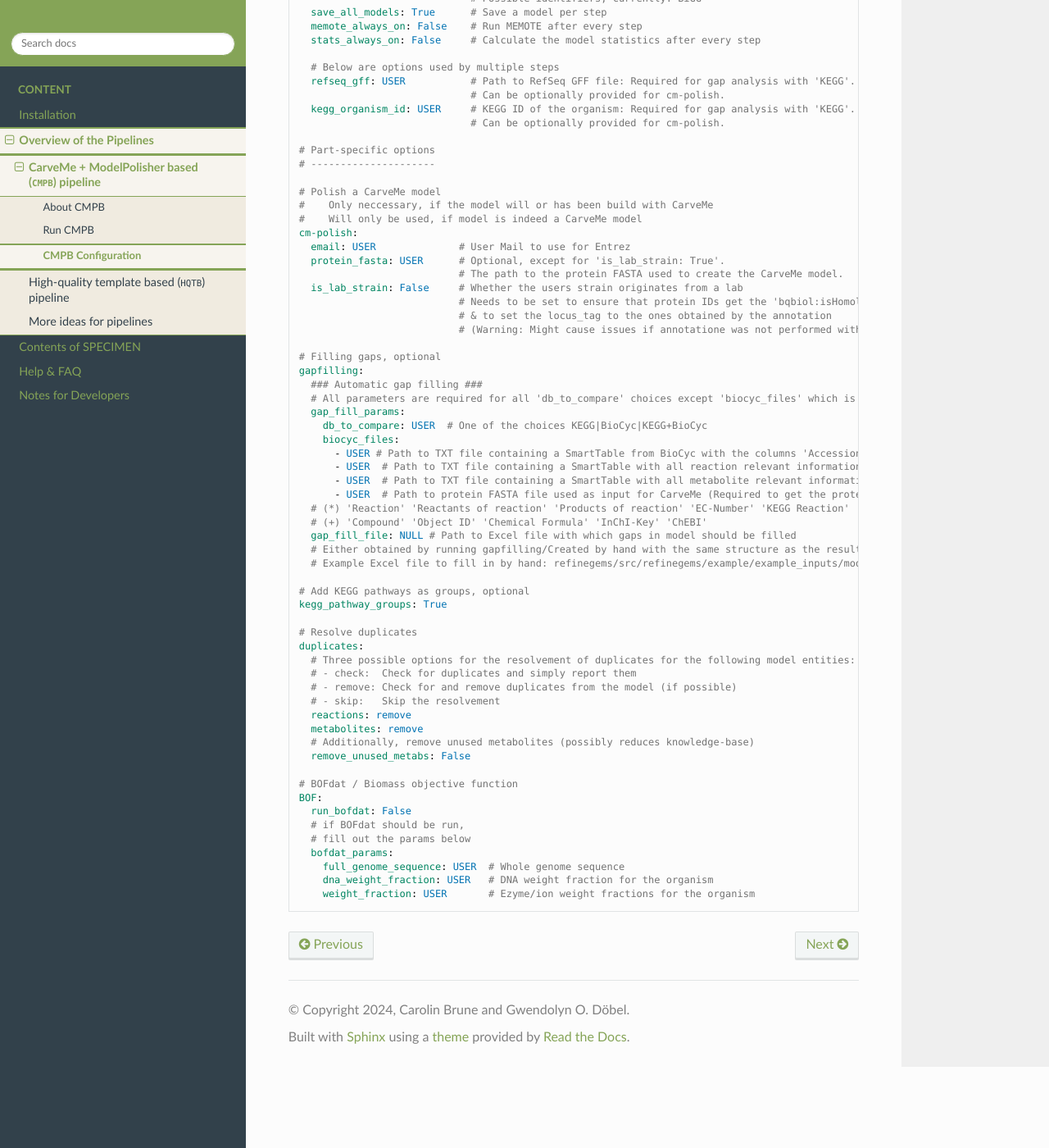
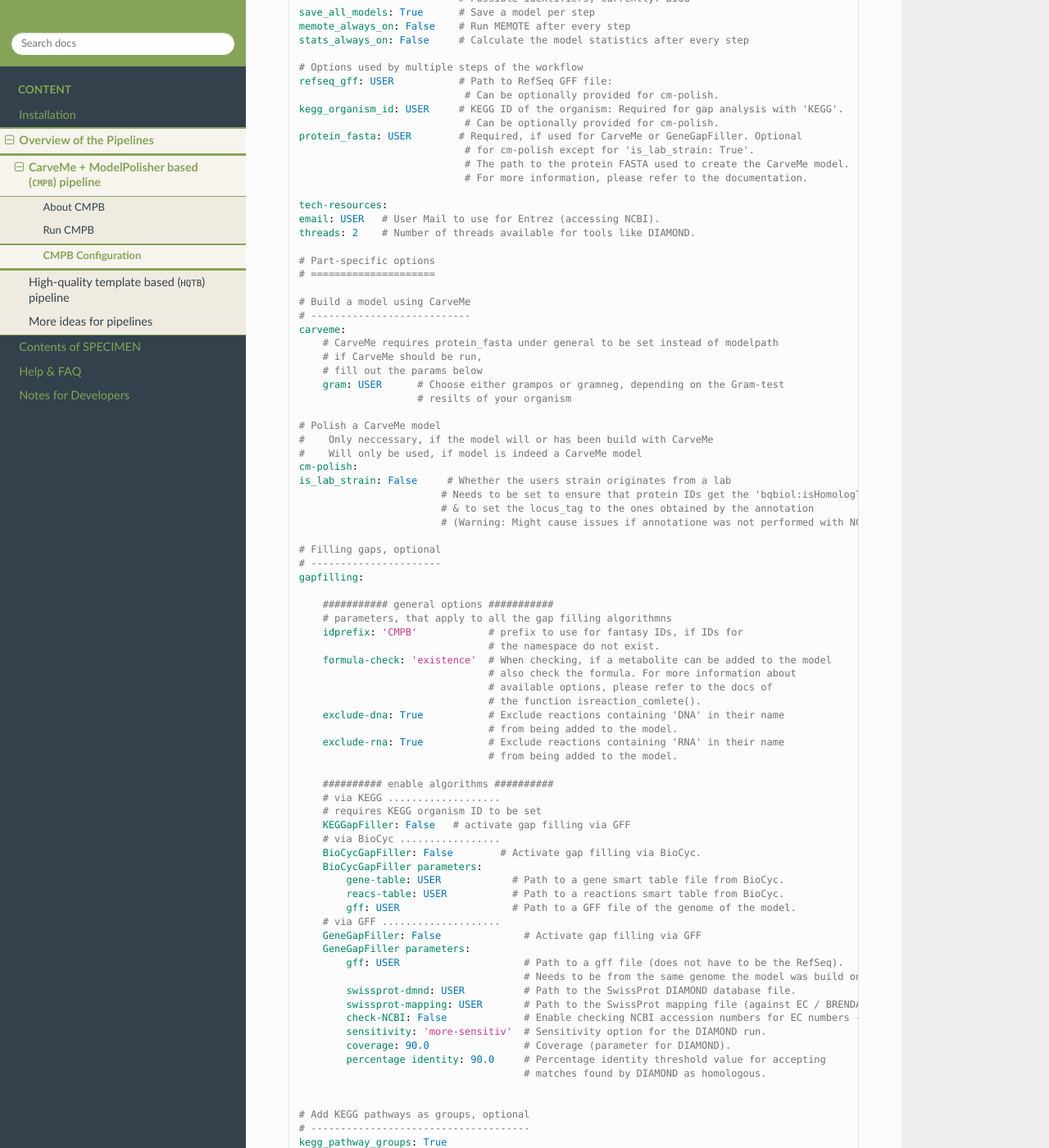
Before and after one commit to draeger-lab/SPECIMEN, a Sphinx documentation site: the page built from docs/source/cmpb/cmpb-config.rst, in a window 1280 px wide and 1400 px high, scrolled down 689 px. Shown: the whole window at 82% size. Built offline with Sphinx 7.4.7 and the Read the Docs theme 2.0.0, drawn with Linux system fonts in a browser that asks for light colours; some of the changed text lies outside the part shown.

Commit message:
update cmpb config docs #5

```diff
--- a/docs/source/cmpb/cmpb-config.rst
+++ b/docs/source/cmpb/cmpb-config.rst
@@ -5,11 +5,13 @@ Below, the configuration file with the underlying defaults, is displayed.
 
 .. code-block:: yaml
 
-    # Configuration file for the SPECIMEN CMPB pipeline
+
+    # Configuration file for the SPECIMEN CMPB workflow
 
     # Meaning of the default parameters:
     #    The value __USER__ indicates parameters required to be specified by the user
     #    The value USER indicates parameters required only in specific cases
+    #    To avoid warnings, set parameters you do not use to null or NULL
 
     # Meta info:
     #    model:     USER
@@ -20,81 +22,121 @@ Below, the configuration file with the underlying defaults, is displayed.
     # Input for the pipeline
     # ----------------------
     input:
-      modelpath: NULL            # Optional, path to a model.
-                                 # If not given, runs CarveMe -> Future update!
-      annotated_genome: __USER__ # Required, path to the annotated genome file
-      mediapath: __USER__        # Path to a media config to test growth with
+    modelpath: NULL            # Optional, path to a model.
+                               # If not given, runs CarveMe
+    mediapath: __USER__        # Path to a media config to test growth with
 
     # General options
     # ---------------
     general:
-      dir: './'                  # Path/Name of a directory to save output to
-      colours: 'YlGn'            # Set the colour scheme for the plots
-                                 # should be a valid matplotlib continuous color palette
-      namespace: BiGG            # Namespace to use for the model
-                                 # Possible identifiers, currently: BiGG
-      save_all_models: True      # Save a model per step
-      memote_always_on: False    # Run MEMOTE after every step
-      stats_always_on: False     # Calculate the model statistics after every step
+    dir: './'                  # Path/Name of a directory to save output to
+    colours: 'YlGn'            # Set the colour scheme for the plots
+                               # should be a valid matplotlib continuous color palette
+    namespace: BiGG            # Namespace to use for the model
+                               # Possible identifiers, currently: BiGG
+    save_all_models: True      # Save a model per step
+    memote_always_on: False    # Run MEMOTE after every step
+    stats_always_on: False     # Calculate the model statistics after every step
 
-      # Below are options used by multiple steps
-      refseq_gff: USER           # Path to RefSeq GFF file: Required for gap analysis with 'KEGG'.
-                                 # Can be optionally provided for cm-polish.
-      kegg_organism_id: USER     # KEGG ID of the organism: Required for gap analysis with 'KEGG'.
-                                 # Can be optionally provided for cm-polish.
+    # Options used by multiple steps of the workflow
+    refseq_gff: USER           # Path to RefSeq GFF file:
+                                # Can be optionally provided for cm-polish.
+    kegg_organism_id: USER     # KEGG ID of the organism: Required for gap analysis with 'KEGG'.
+                                # Can be optionally provided for cm-polish.
+    protein_fasta: USER        # Required, if used for CarveMe or GeneGapFiller. Optional
+                                # for cm-polish except for 'is_lab_strain: True'.
+                                # The path to the protein FASTA used to create the CarveMe model.
+                                # For more information, please refer to the documentation.
+
+    tech-resources:
+    email: USER   # User Mail to use for Entrez (accessing NCBI).
+    threads: 2    # Number of threads available for tools like DIAMOND.
 
     # Part-specific options
-    # ---------------------
+    # =====================
+
+    # Build a model using CarveMe
+    # ---------------------------
+    carveme:
+        # CarveMe requires protein_fasta under general to be set instead of modelpath
+        # if CarveMe should be run,
+        # fill out the params below
+        gram: USER      # Choose either grampos or gramneg, depending on the Gram-test
+                        # resilts of your organism
 
     # Polish a CarveMe model
     #    Only neccessary, if the model will or has been build with CarveMe
     #    Will only be used, if model is indeed a CarveMe model
     cm-polish:
-      email: USER              # User Mail to use for Entrez
-      protein_fasta: USER      # Optional, except for 'is_lab_strain: True'.
-                               # The path to the protein FASTA used to create the CarveMe model.
-      is_lab_strain: False     # Whether the users strain originates from a lab
-                               # Needs to be set to ensure that protein IDs get the 'bqbiol:isHomologTo' qualifier
-                               # & to set the locus_tag to the ones obtained by the annotation
-                               # (Warning: Might cause issues if annotatione was not performed with NCBI PGAP!)
+    is_lab_strain: False     # Whether the users strain originates from a lab
+                            # Needs to be set to ensure that protein IDs get the 'bqbiol:isHomologTo' qualifier
+                            # & to set the locus_tag to the ones obtained by the annotation
+                            # (Warning: Might cause issues if annotatione was not performed with NCBI PGAP!)
 
     # Filling gaps, optional
+    # ----------------------
     gapfilling:
-      ### Automatic gap filling ###
-      # All parameters are required for all 'db_to_compare' choices except 'biocyc_files' which is not required for 'KEGG'
-      gap_fill_params:
-        db_to_compare: USER  # One of the choices KEGG|BioCyc|KEGG+BioCyc
-        biocyc_files:
-          - USER # Path to TXT file containing a SmartTable from BioCyc with the columns 'Accession-2' 'Reaction of gene'
-          - USER  # Path to TXT file containing a SmartTable with all reaction relevant information (*)
-          - USER  # Path to TXT file containing a SmartTable with all metabolite relevant information (+)
-          - USER  # Path to protein FASTA file used as input for CarveMe (Required to get the protein IDs from the locus tags)
-      # (*) 'Reaction' 'Reactants of reaction' 'Products of reaction' 'EC-Number' 'KEGG Reaction' 'MetaNetX' 'Reaction-Direction' 'Spontaneous?'
-      # (+) 'Compound' 'Object ID' 'Chemical Formula' 'InChI-Key' 'ChEBI'
-      gap_fill_file: NULL # Path to Excel file with which gaps in model should be filled
-      # Either obtained by running gapfilling/Created by hand with the same structure as the result file from gapfilling
-      # Example Excel file to fill in by hand: refinegems/src/refinegems/example/example_inputs/modelName_gapfill_analysis_date_example.xlsx
+
+        ########### general options ###########
+        # parameters, that apply to all the gap filling algorithmns
+        idprefix: 'CMPB'            # prefix to use for fantasy IDs, if IDs for
+                                    # the namespace do not exist.
+        formula-check: 'existence'  # When checking, if a metabolite can be added to the model
+                                    # also check the formula. For more information about
+                                    # available options, please refer to the docs of
+                                    # the function isreaction_comlete().
+        exclude-dna: True           # Exclude reactions containing 'DNA' in their name
+                                    # from being added to the model.
+        exclude-rna: True           # Exclude reactions containing 'RNA' in their name
+                                    # from being added to the model.
+
+        ########## enable algorithms ##########
+        # via KEGG ...................
+        # requires KEGG organism ID to be set
+        KEGGapFiller: False   # activate gap filling via GFF
+        # via BioCyc .................
+        BioCycGapFiller: False        # Activate gap filling via BioCyc.
+        BioCycGapFiller parameters:
+            gene-table: USER            # Path to a gene smart table file from BioCyc.
+            reacs-table: USER           # Path to a reactions smart table from BioCyc.
+            gff: USER                   # Path to a GFF file of the genome of the model.
+        # via GFF ....................
+        GeneGapFiller: False              # Activate gap filling via GFF
+        GeneGapFiller parameters:
+            gff: USER                     # Path to a gff file (does not have to be the RefSeq).
+                                          # Needs to be from the same genome the model was build on.
+            swissprot-dmnd: USER          # Path to the SwissProt DIAMOND database file.
+            swissprot-mapping: USER       # Path to the SwissProt mapping file (against EC / BRENDA)
+            check-NCBI: False             # Enable checking NCBI accession numbers for EC numbers - time costly.
+            sensitivity: 'more-sensitiv'  # Sensitivity option for the DIAMOND run.
+            coverage: 90.0                # Coverage (parameter for DIAMOND).
+            percentage identity: 90.0     # Percentage identity threshold value for accepting
+                                          # matches found by DIAMOND as homologous.
+
 
     # Add KEGG pathways as groups, optional
+    # -------------------------------------
     kegg_pathway_groups: True
 
     # Resolve duplicates
+    # ------------------
     duplicates:
-      # Three possible options for the resolvement of duplicates for the following model entities:
-      # - check:  Check for duplicates and simply report them
-      # - remove: Check for and remove duplicates from the model (if possible)
-      # - skip:   Skip the resolvement
-      reactions: remove
-      metabolites: remove
-      # Additionally, remove unused metabolites (possibly reduces knowledge-base)
-      remove_unused_metabs: False
+    # Three possible options for the resolvement of duplicates for the following model entities:
+    # - check:  Check for duplicates and simply report them
+    # - remove: Check for and remove duplicates from the model (if possible)
+    # - skip:   Skip the resolvement
+    reactions: remove
+    metabolites: remove
+    # Additionally, remove unused metabolites (possibly reduces knowledge-base)
+    remove_unused_metabs: False
 
     # BOFdat / Biomass objective function
+    # -----------------------------------
     BOF:
-      run_bofdat: False
-      # if BOFdat should be run,
-      # fill out the params below
-      bofdat_params:
+    run_bofdat: False
+    # if BOFdat should be run,
+    # fill out the params below
+    bofdat_params:
         full_genome_sequence: USER  # Whole genome sequence
         dna_weight_fraction: USER   # DNA weight fraction for the organism
-        weight_fraction: USER       # Ezyme/ion weight fractions for the organism
+        weight_fraction: USER       # Enzyme/ion weight fractions for the organism
```
